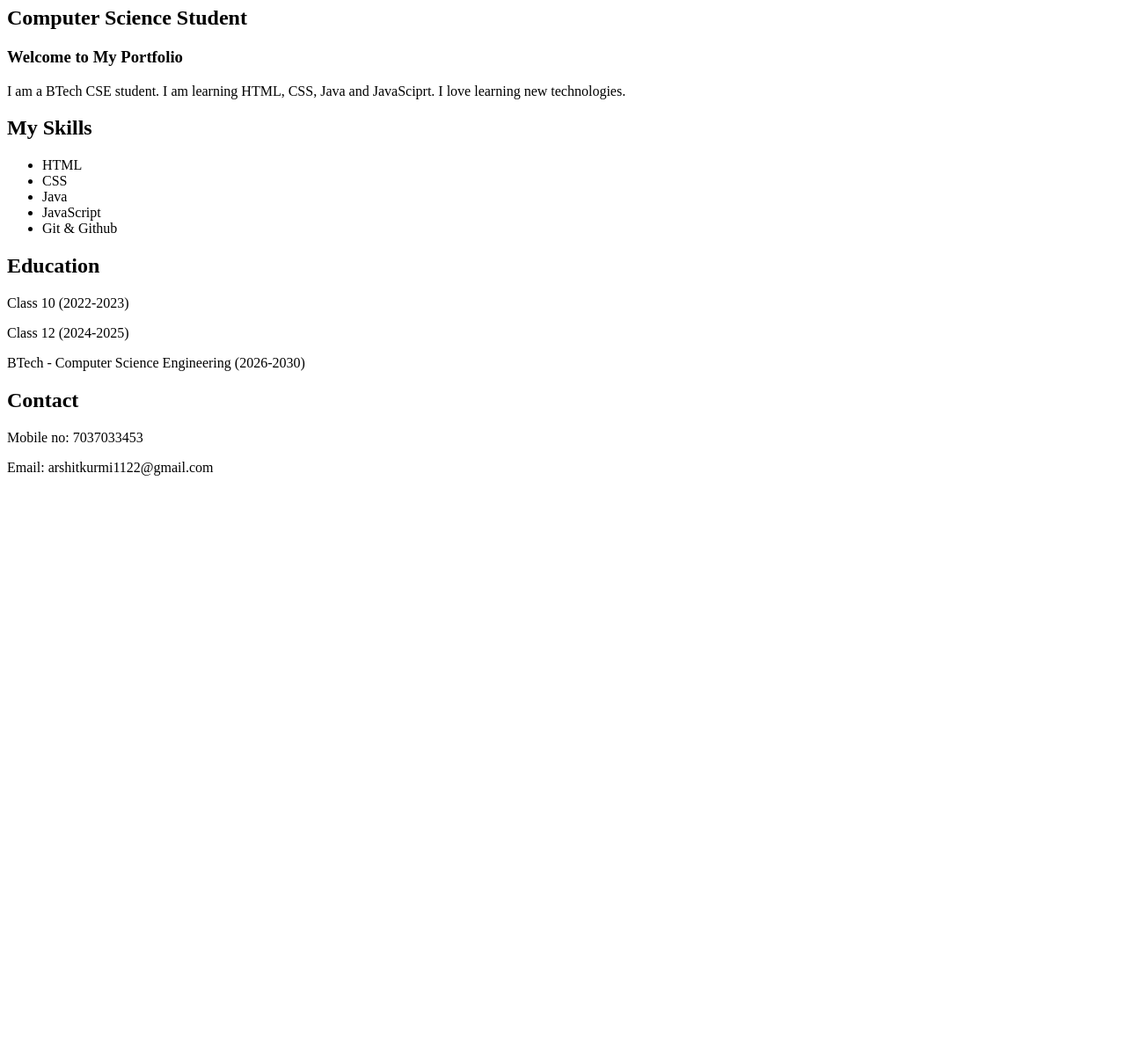
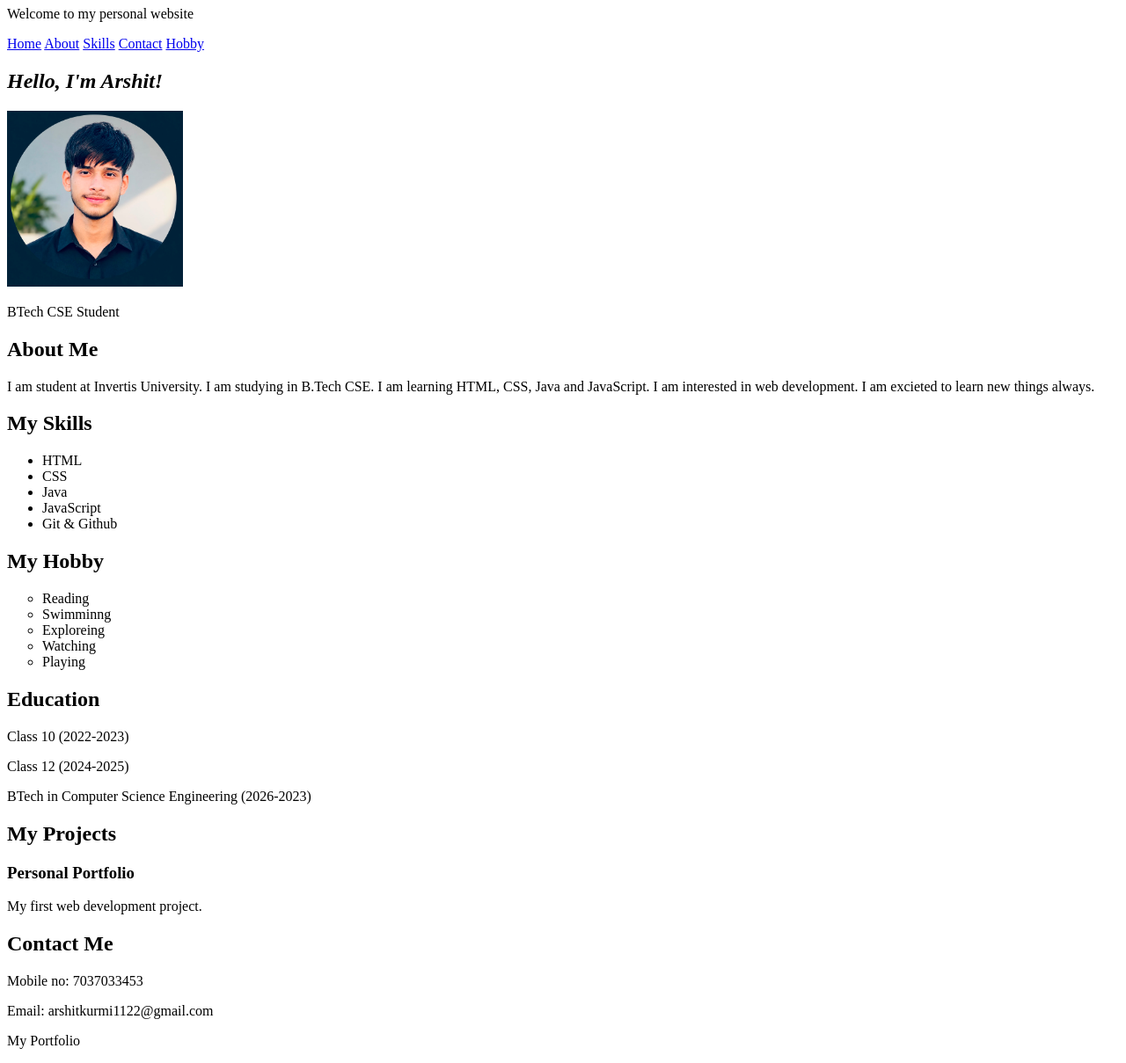
Before and after one commit to arshitkurmi1122-byte/Assignment, a plain HTML site: page Assignment 1/index.html in a window 1280 px wide. Shown: the part 73-1282 px from the top of the page at 88% size. Before the commit the page ends 800 px from the top, so only its background shows below. Drawn offline with Linux system fonts and the light colour scheme.

Commit message:
Stage 3: Add semantic HTML structure

```diff
--- a/Assignment 1/index.html
+++ b/Assignment 1/index.html
@@ -3,23 +3,37 @@
 <head>
     <meta charset="UTF-8">
     <meta name="viewport" content="width=device-width, initial-scale=1.0">
-    <title>Personal Portfolio</title>
+    <title>Personal Portfolio Website</title>
 </head>
 <body>
-    <body>
 
-    <h1>Hi, I'm Arshit!</h1>
+    <header>
+        <h1>My Portfolio</h1>
+        <p>Welcome to my personal website</p>
+    </header>
 
-    <h2>Computer Science Student</h2>
+    <nav>
+        <a href="#home">Home</a>
+        <a href="#about">About</a>
+        <a href="#skills">Skills</a>
+        <a href="#contact">Contact</a>
+        <a href="#hobby">Hobby</a>
+    </nav>
 
-    <h3>Welcome to My Portfolio</h3>
+    <main>
 
-    <p>
-        I am a BTech CSE student.
-        I am learning HTML, CSS, Java and JavaSciprt.
-        I love learning new technologies.
-    </p>
+        <section id="home">
+            <h2><i>Hello, I'm Arshit!</i></h2>
+            <img src="/Assignment 1/image/ya.its.arshu_.jpeg" alt="MyImage" width="200px">
+            <p>BTech CSE Student</p>
+        </section>
 
+        <section id="about">
+            <h2>About Me</h2>
+            <p>I am student at Invertis University. I am studying in B.Tech CSE. I am learning HTML, CSS, Java and JavaScript. I am interested in web development. I am excieted to learn new things always.</p>
+        </section>
+
+        <section id="skills">
             <h2>My Skills</h2>
             <p><ul>
                 <li>HTML</li>
@@ -28,18 +42,44 @@
                 <li>JavaScript</li>
                 <li>Git & Github</li>
             </ul></p>
-
+        </section>
+        <section id="Hobby">
+            <h2>My Hobby</h2>
+                <ul type="circle">
+                    <li>Reading</li>
+                    <li>Swimminng</li>
+                    <li>Exploreing</li>
+                    <li>Watching</li>
+                    <li>Playing</li>
+                </ul>
+        </section>
+        <section id="education">
             <h2>Education</h2>
             <p>Class 10 (2022-2023)</p>
             <p>Class 12 (2024-2025)</p>
-    <p>BTech - Computer Science Engineering (2026-2030)</p>
+            <p>BTech in Computer Science Engineering (2026-2023)</p>
+        </section>
 
-    <h2>Contact</h2>
+        <section id="projects">
+            <h2>My Projects</h2>
+
+            <article>
+                <h3>Personal Portfolio</h3>
+                <p>My first web development project.</p>
+            </article>
+
+        </section>
+
+        <section id="contact">
+            <h2>Contact Me</h2>
             <p>Mobile no: 7037033453</p>
             <p>Email: arshitkurmi1122@gmail.com</p>
+        </section>
 
+    </main>
+
+    <footer>
+        <p>My Portfolio</p>
+    </footer>
 
 </body>
-</html>
-</body>
-</html>
```
Also changed, not shown: Assignment 1/image/ya.its.arshu_.jpeg (added), 1 other file. Lines whose indentation alone changed are shown as unchanged.
